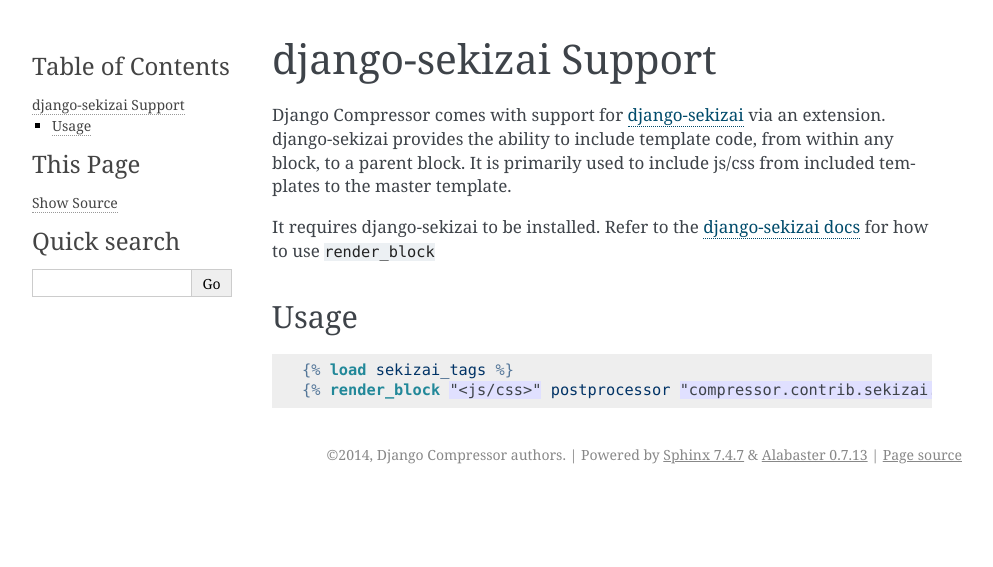
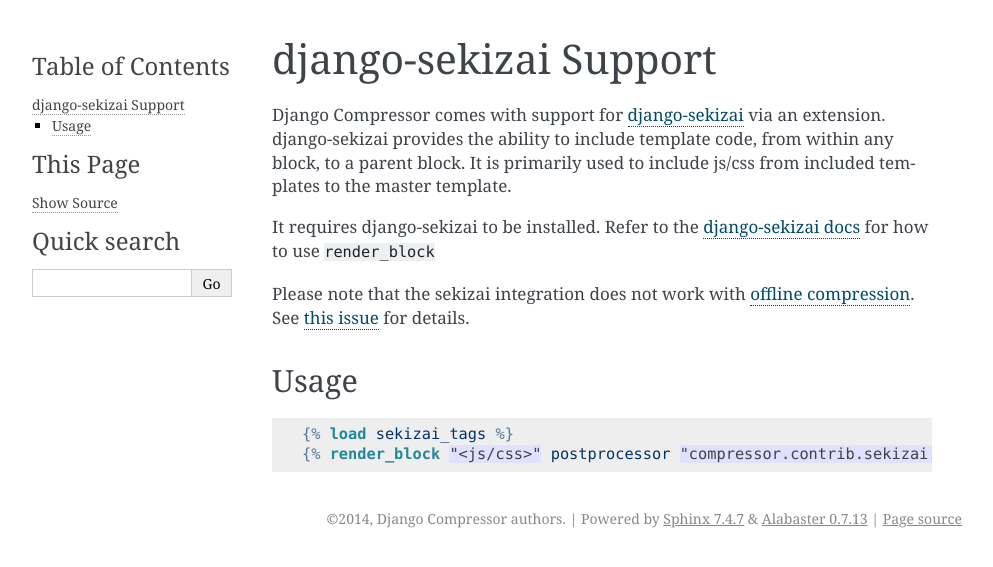
Before and after one commit to django-compressor/django-compressor, a Sphinx documentation site: the page built from docs/django-sekizai.txt, in a window 1280 px wide. Shown: the top 567 px of the page, without its empty margins (148-1141 px from the left). Built offline with Sphinx 7.4.7, drawn with Linux system fonts in a browser that asks for light colours.

Commit message:
Mention incompatibility of sekizai support and offline compression in the docs, ref #351

```diff
--- a/docs/django-sekizai.txt
+++ b/docs/django-sekizai.txt
@@ -11,6 +11,10 @@
 It requires django-sekizai to be installed. Refer to the `django-sekizai docs`_
 for how to use ``render_block``
 
+Please note that the sekizai integration does not work with :ref:`offline compression <offline_compression>`.
+See `this issue`_ for details.
+
+
 Usage
 -----
 
@@ -22,3 +26,4 @@
 
 .. _django-sekizai: https://github.com/ojii/django-sekizai
 .. _django-sekizai docs: https://django-sekizai.readthedocs.io/en/latest/
+.. _this issue: https://github.com/django-compressor/django-compressor/issues/351
```
